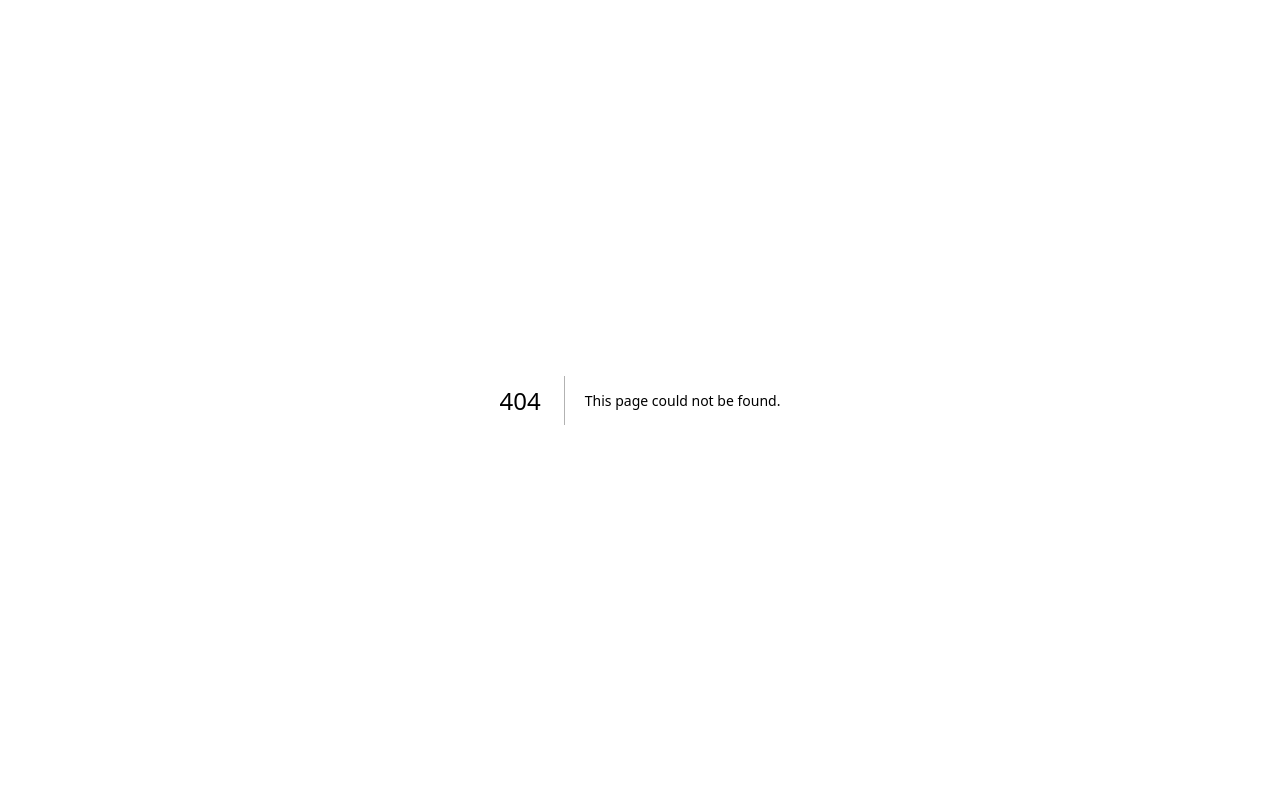
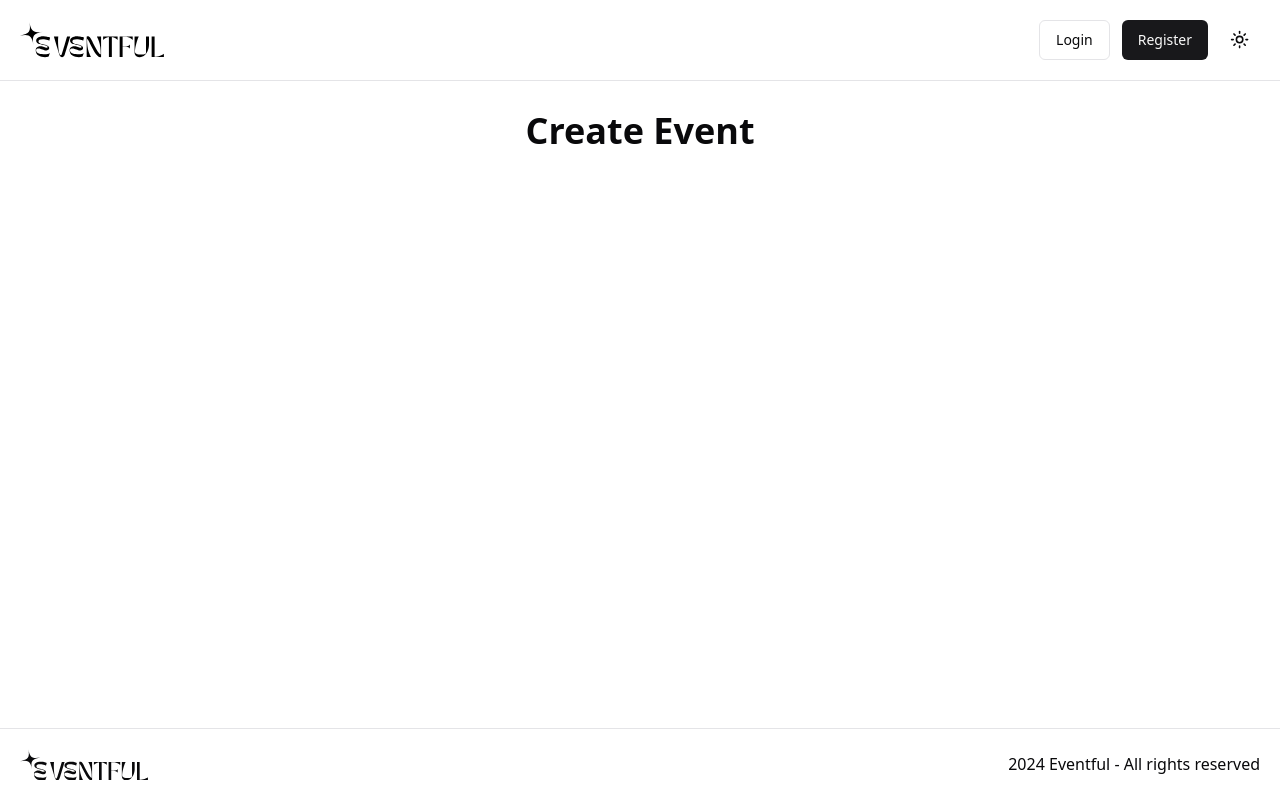
Before and after one commit to cr-eative-dev/Eventful-Booking-App, a Next.js app: page /events/create in a window 1280 px wide. Before the commit this address had no page. Built offline with nearby package versions, Linux system fonts and the light colour scheme; no server answers.

Commit message:
Co-authored-by: Stefan Airoaie <StefanAiroaie@users.noreply.github.com>

```diff
--- /dev/null
+++ b/app/(root)/events/create/page.tsx
@@ -0,0 +1,11 @@
+import React from "react";
+
+const CreateEvent = () => {
+  return (
+    <section>
+      <h3 className="wrapper h3-bold text-left sm:text-center">Create Event</h3>
+    </section>
+  );
+};
+
+export default CreateEvent;
```
